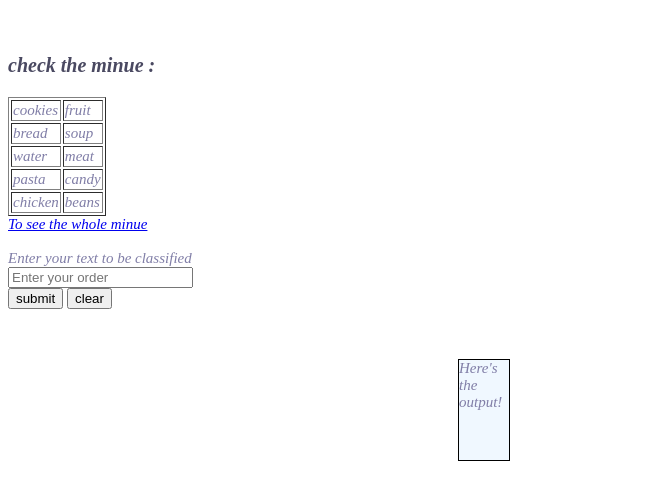
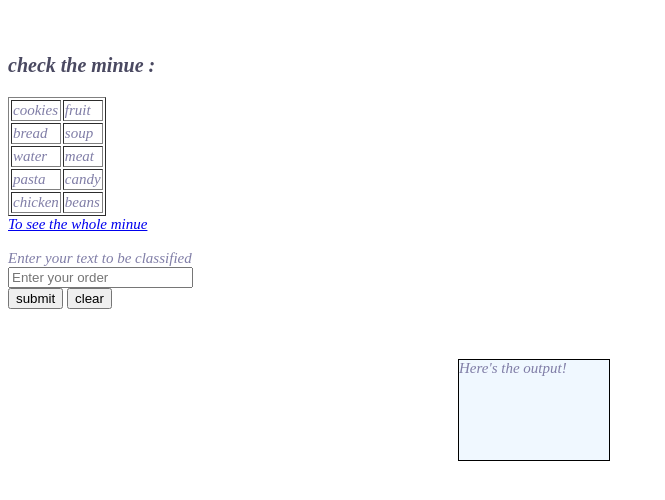
Before and after one commit to shorooqsaad/SE-Workshop2-Task1, a website: page index.html in a window 1280 px wide. Shown: the part 208-708 px from the top of the page, without its empty margins (0-665 px from the left). Drawn offline with Linux system fonts and the light colour scheme.

Commit message:
Update index.html

```diff
--- a/index.html
+++ b/index.html
@@ -68,6 +68,6 @@
 	<input type="submit" value="submit">
 	<input type="reset" value="clear">
 </form>
-<div style="width:50px;height:100px;border:1px solid #000;">Here's the output!</div>
+<div style="width:150px;height:100px;border:1px solid #000;">Here's the output!</div>
 </body>
 </html>
```
